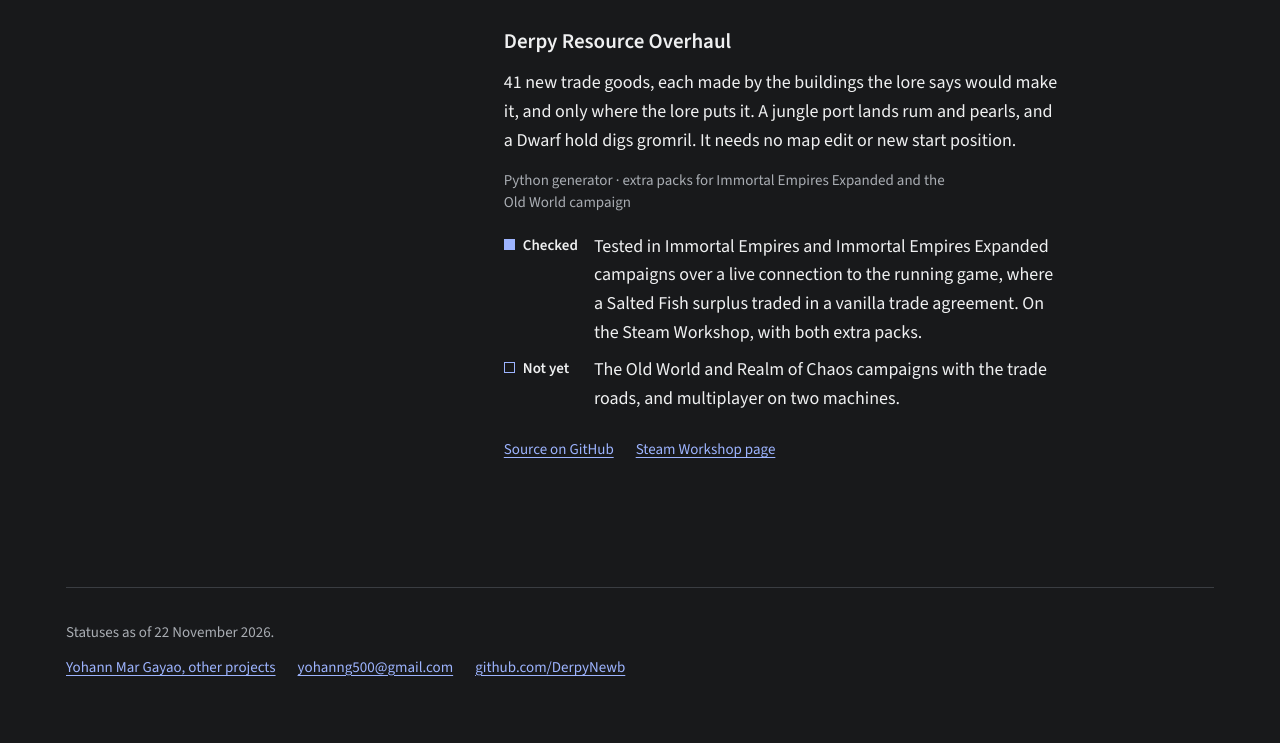
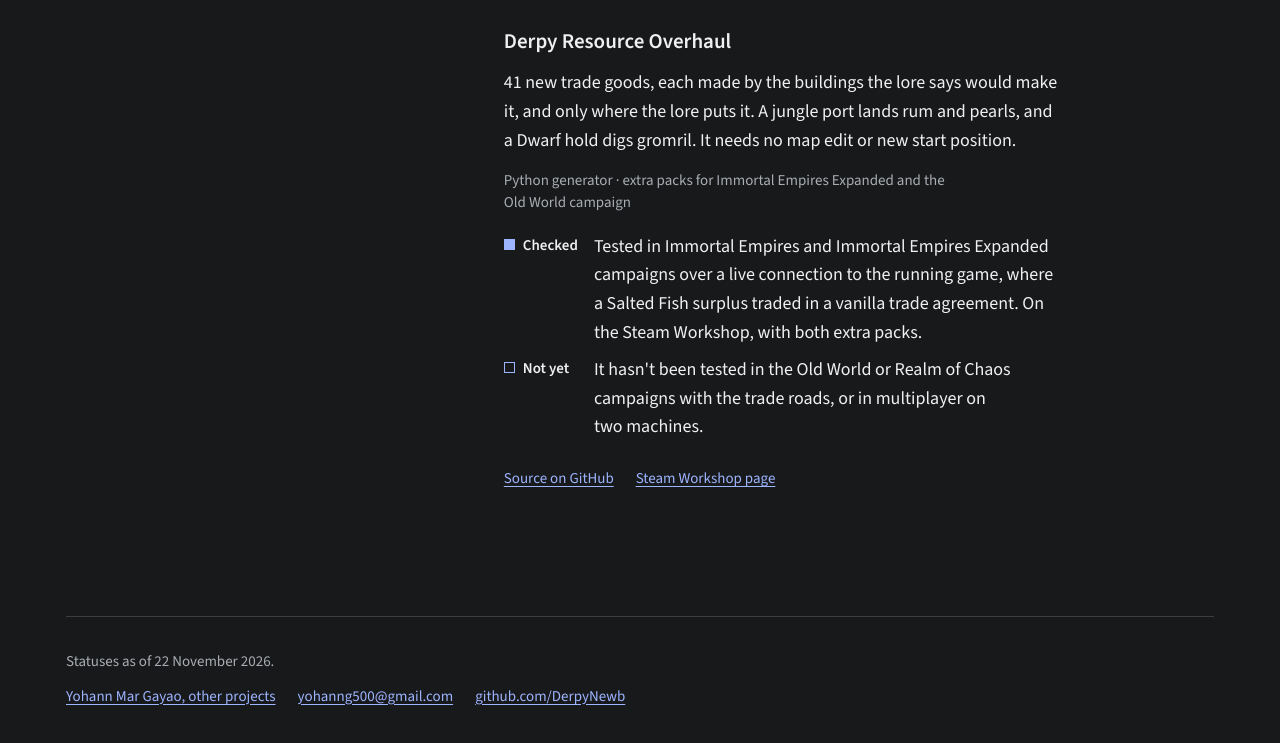
Before and after one commit to DerpyNewb/DerpyNewb.github.io, a plain HTML site: page mods.html in a window 1280 px wide. Shown: the part 3879-4622 px from the top of the page. Drawn offline with nearby package versions, Linux system fonts and the light colour scheme.

Commit message:
Mods page: say what the Resource Overhaul hasn't been tested in
Co-Authored-By: Claude Opus 5.5 <noreply@anthropic.com>

```diff
--- a/mods.html
+++ b/mods.html
@@ -115,7 +115,7 @@
       <p class="facts">Python generator · extra packs for Immortal Empires Expanded and the Old World campaign</p>
       <dl class="ledger">
         <dt class="done">Checked</dt><dd>Tested in Immortal Empires and Immortal Empires Expanded campaigns over a live connection to the running game, where a Salted Fish surplus traded in a vanilla trade agreement. On the Steam Workshop, with both extra packs.</dd>
-        <dt>Not yet</dt><dd>The Old World and Realm of Chaos campaigns with the trade roads, and multiplayer on two machines.</dd>
+        <dt>Not yet</dt><dd>It hasn't been tested in the Old World or Realm of Chaos campaigns with the trade roads, or in multiplayer on two machines.</dd>
       </dl>
       <p class="links"><a href="https://github.com/DerpyNewb/derpy-resource-overhaul">Source on GitHub<span class="vh">: Derpy Resource Overhaul</span></a><a href="https://steamcommunity.com/sharedfiles/filedetails/?id=3833299348">Steam Workshop page<span class="vh">: Derpy Resource Overhaul</span></a></p>
     </article>
```
